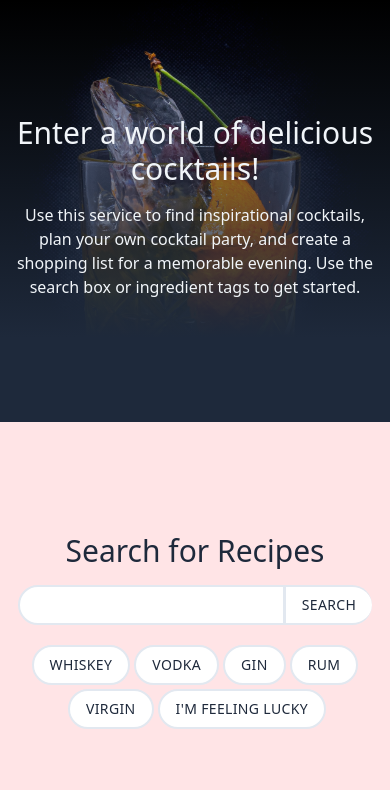
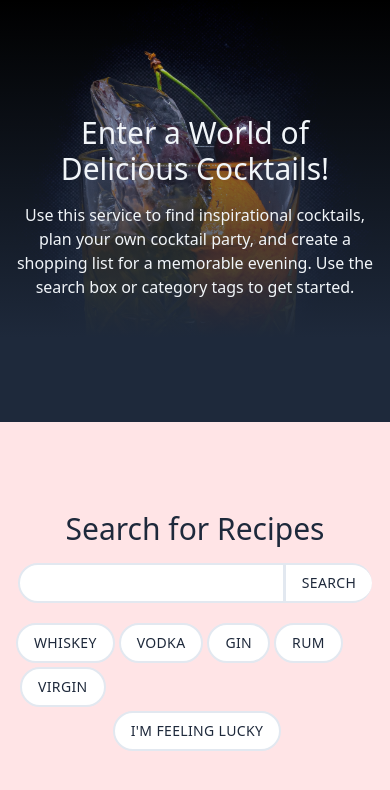
Before and after one commit to ajuvonen/kippis, a Vue app: page / in a window 390 px wide. Shown: the top 790 px of the page. Built offline with nearby package versions, Linux system fonts and the light colour scheme.

Commit message:
Add translations

```diff
--- a/src/assets/main.css
+++ b/src/assets/main.css
@@ -13,10 +13,6 @@
 
   button {
     @apply mb-1 text-sm uppercase tracking-wide transition-colors ease-in bg-white;
-  }
-
-  button + button {
-    @apply ml-1;
   }
 
   button:hover {
--- a/src/components/SearchField.vue
+++ b/src/components/SearchField.vue
@@ -2,14 +2,16 @@
 import {ref} from 'vue';
 import {useRouter} from 'vue-router';
 import {ALCOHOLS} from '@/utils/constants';
+import {useI18n} from 'vue-i18n';
 
 const router = useRouter();
+const {t} = useI18n();
 
 const searchString = ref('');
 </script>
 
 <template>
-  <label for="search-box" class="text-3xl mb-4">Search for Recipes</label>
+  <label for="search-box" class="text-3xl mb-4">{{ t('searchField.label') }}</label>
   <div class="flex justify-center divide-x mb-4">
     <input
       id="search-box"
@@ -18,12 +20,26 @@ const searchString = ref('');
       maxlength="20"
       class="rounded-tr-none rounded-br-none pb-1"
     />
-    <button class="rounded-tl-none rounded-bl-none" @click="router.push({name: 'search', query: {searchString}})">
-      Search
+    <button
+      class="rounded-tl-none rounded-bl-none"
+      @click="router.push({name: 'search', query: {searchString}})"
+    >
+      {{ t('searchField.search') }}
     </button>
   </div>
   <div class="flex flex-wrap justify-center">
-    <button v-for="{tag} in ALCOHOLS" :key="tag" @click="router.push({name: 'search', query: {tag}})">{{ tag }}</button>
-    <button>I'm Feeling Lucky</button>
+    <ul :aria-label="t('searchField.tagListTitle')">
+      <li class="inline" v-for="{tag} in ALCOHOLS" :key="tag">
+        <button @click="router.push({name: 'search', query: {tag}})">
+          {{ t(`tags.${tag}`) }}
+        </button>
+      </li>
+    </ul>
+    <button clasS="ml-1">{{ t('searchField.random') }}</button>
   </div>
 </template>
+<style scoped>
+li + li {
+  @apply ml-1;
+}
+</style>
--- a/src/views/HomeView.vue
+++ b/src/views/HomeView.vue
@@ -1,24 +1,29 @@
 <script setup lang="ts">
 import {onMounted, ref} from 'vue';
+import {useI18n} from 'vue-i18n';
 import SearchField from '@/components/SearchField.vue';
 import {MAIN_PHOTOS} from '@/utils/constants';
 import type {MainPhoto} from '@/utils/types';
+
+const {t} = useI18n();
 
 const mainPhoto = ref<MainPhoto>();
 onMounted(() => {
   const randomIndex = Math.floor(Math.random() * 3);
   mainPhoto.value = MAIN_PHOTOS[randomIndex];
 });
-
 </script>
 <template>
   <div class="flex flex-col sm:flex-row h-screen">
     <aside
       :style="{'background-image': `url('/${mainPhoto?.file}')`}"
-      class="h-1/2 sm:h-full sm:w-1/2 bg-slate-800 text-slate-100 text-center bg-cover bg-center">
-      <div class="flex flex-col p-4 justify-center h-full bg-gradient-to-b from-transparent to-slate-800 to-80%">
-        <h1>Enter a world of delicious cocktails!</h1>
-        <p>Use this service to find inspirational cocktails, plan your own cocktail party, and create a shopping list for a memorable evening. Use the search box or ingredient tags to get started.</p>
+      class="h-1/2 sm:h-full sm:w-1/2 bg-slate-800 text-slate-100 text-center bg-cover bg-center"
+    >
+      <div
+        class="flex flex-col p-4 justify-center h-full bg-gradient-to-b from-transparent to-slate-800 to-80%"
+      >
+        <h1>{{ t('homeView.title') }}</h1>
+        <p>{{ t('homeView.ingress') }}</p>
       </div>
     </aside>
     <main class="h-1/2 sm:h-full sm:w-1/2">
@@ -26,5 +31,4 @@ onMounted(() => {
     </main>
   </div>
 </template>
-<style scoped>
-</style>
+<style scoped></style>
```
